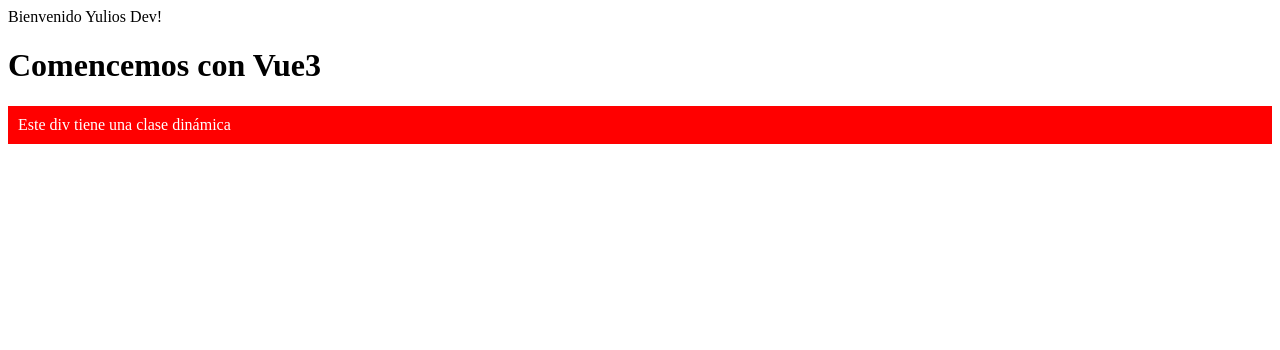
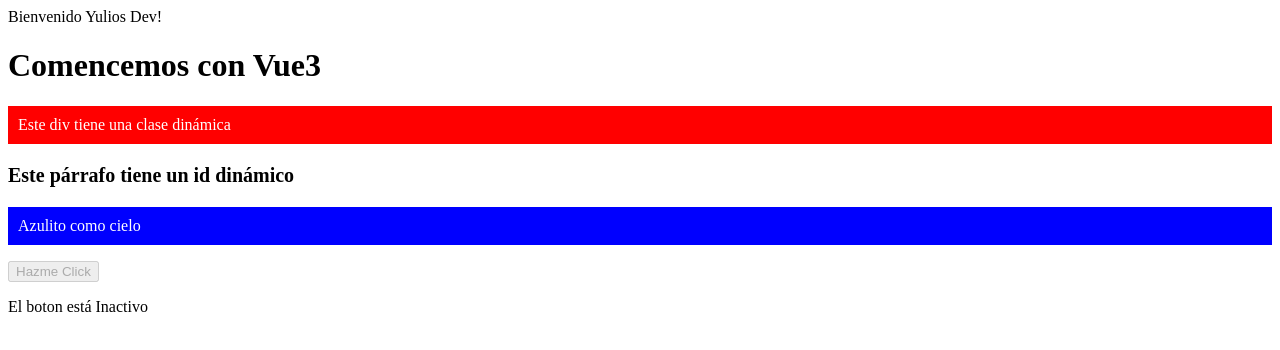
Before and after one commit to yuliosdev/app01-Vue, a Vue app: page / in a window 1280 px wide. Shown: the top 350 px of the page. Built offline with nearby package versions, Linux system fonts and the light colour scheme.

Commit message:
Agregar variables y dinámicas al componente App.vue

```diff
--- a/src/App.vue
+++ b/src/App.vue
@@ -1,13 +1,23 @@
 <script setup>
 const msg01 = "Bienvenido Yulios Dev!";
 const msg02 = "<h1>Comencemos con Vue3</h1>";
-const clase = "bg-red"
+const clase = "bg-red";
+const idtext = "texto";
+const id = "parrafo";
+const isDisabled = true;
 </script>
 
 <template>
   <div>{{ msg01 }}</div>
   <div v-html="msg02"></div>
   <div :class="clase">Este div tiene una clase dinámica</div>
+  <p :id="idtext">Este párrafo tiene un id dinámico</p>
+  <p :id>Azulito como cielo</p>
+  <!--cuando de id es igual a la variable id solo va :id -->
+  <button :disabled="isDisabled">Hazme Click</button>
+  <p>{{ isDisabled ? "El boton está Inactivo" : "El boton esta activo" }}</p>
+
+
 </template>
 
 <style scoped>
@@ -16,4 +26,15 @@ const clase = "bg-red"
   color: white;
   padding: 10px;
 }
+
+#texto {
+  font-size: 20px;
+  font-weight: bold;
+}
+
+#parrafo {
+  background-color: blue;
+  color: white;
+  padding: 10px;
+}
 </style>
```
